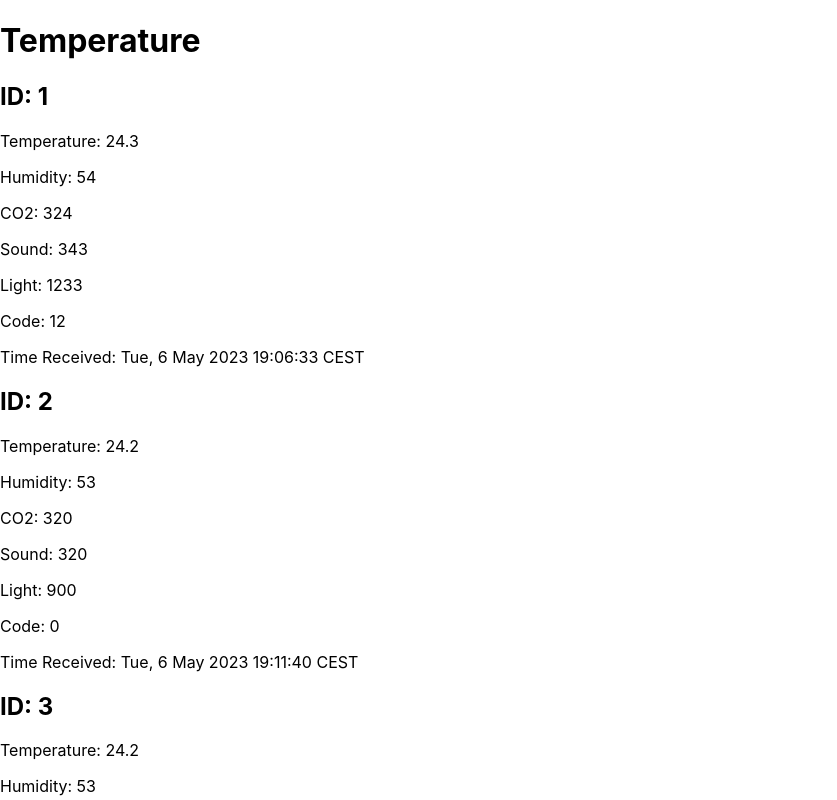
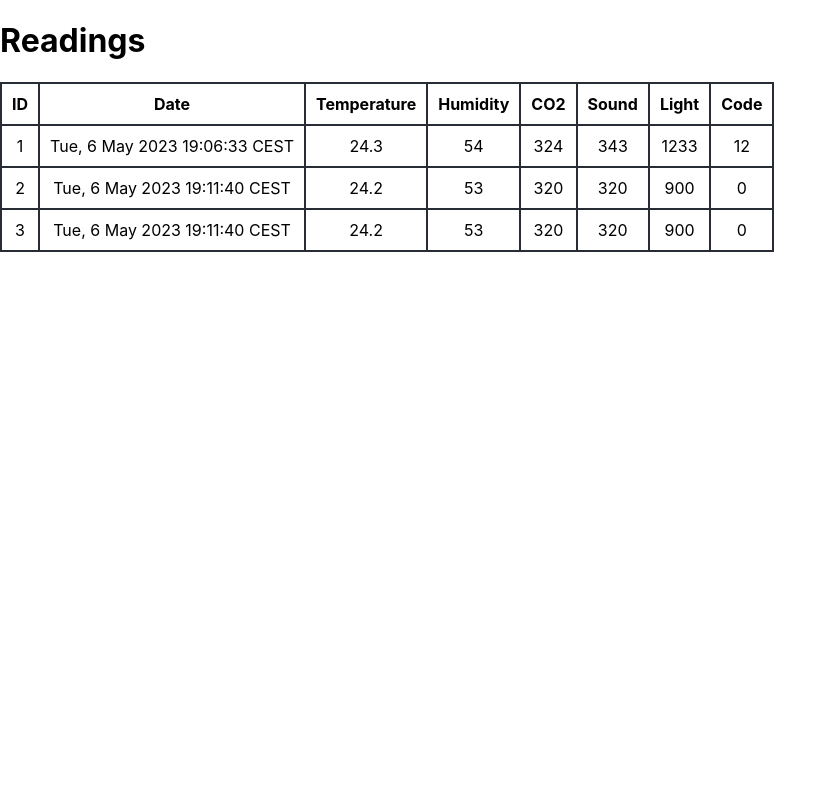
Before and after one commit to selinaceban/club-environment-system-front-end, a React (Create React App) app: page / in a window 1280 px wide. Shown: the top 800 px of the page, without its empty margins (0-837 px from the left). Built offline with nearby package versions, Linux system fonts and the light colour scheme.

Commit message:
Added a table for the readings

```diff
--- a/src/App.css
+++ b/src/App.css
@@ -28,6 +28,15 @@
   color: #61dafb;
 }
 
+th, tr, td, table{
+  border-collapse: collapse;
+  border-style:solid;
+  border-width: 2px;
+  border-color: #282c34;
+  text-align: center;
+  padding: 10px;
+}
+
 @keyframes App-logo-spin {
   from {
     transform: rotate(0deg);
--- a/src/TemperatureComponent.js
+++ b/src/TemperatureComponent.js
@@ -1,6 +1,7 @@
 //Notes temperature means reading, It's because I was doing first for only temperature
 //so then I just addapted the code and didn't have time to rename everything
-import React, { useState, useEffect } from 'react';
+import React, { useState, useEffect } from "react";
+import "./App.css";
 
 const TemperatureComponent = () => {
   const [temperatureData, setTemperatureData] = useState([]);
@@ -12,11 +13,11 @@ const TemperatureComponent = () => {
         // (as react is imported on line 3)
         //For some reason when I try to do it gives a strange error that it start reading some html random file
         //But if not no worries it works like it is rn
-        const response = await fetch('/temperature.json'); //this file is located at public foalder so before "SRC"
+        const response = await fetch("/temperature.json"); //this file is located at public foalder so before "SRC"
         const data = await response.json();
         setTemperatureData(data);
       } catch (error) {
-        console.error('Error fetching data:', error);
+        console.error("Error fetching data:", error);
       }
     };
 
@@ -28,23 +29,37 @@ const TemperatureComponent = () => {
 
   return (
     <div>
-      <h1>Temperature</h1>
+      <h1>Readings</h1>
+      <table>
+        <tr>
+          <th>ID</th>
+          <th>Date</th>
+          <th>Temperature</th>
+          <th>Humidity</th>
+          <th>CO2</th>
+          <th>Sound</th>
+          <th>Light</th>
+          <th>Code</th>
+        </tr>
         {temperatureData.length > 0 ? (
           temperatureData.map((reading, index) => (
-          <div key={index}>
-            <h2>ID: {index + 1}</h2>
-            <p>Temperature: {reading.temperature}</p>
-            <p>Humidity: {reading.humidity}</p>
-            <p>CO2: {reading.co2}</p>
-            <p>Sound: {reading.sound}</p>
-            <p>Light: {reading.light}</p>
-            <p>Code: {reading.code}</p>
-            <p>Time Received: {reading.timeReceived}</p>
-          </div>
+            //<div key={index}>
+            <tr>
+              <td>{index + 1}</td>
+              <td>{reading.timeReceived}</td>
+              <td>{reading.temperature}</td>
+              <td>{reading.humidity}</td>
+              <td>{reading.co2}</td>
+              <td>{reading.sound}</td>
+              <td>{reading.light}</td>
+              <td>{reading.code}</td>
+            </tr>
+            //</div>
           ))
         ) : (
           <p>No temperature data available</p>
         )}
+      </table>
     </div>
   );
 };
```
Lines whose indentation alone changed are shown as unchanged.
